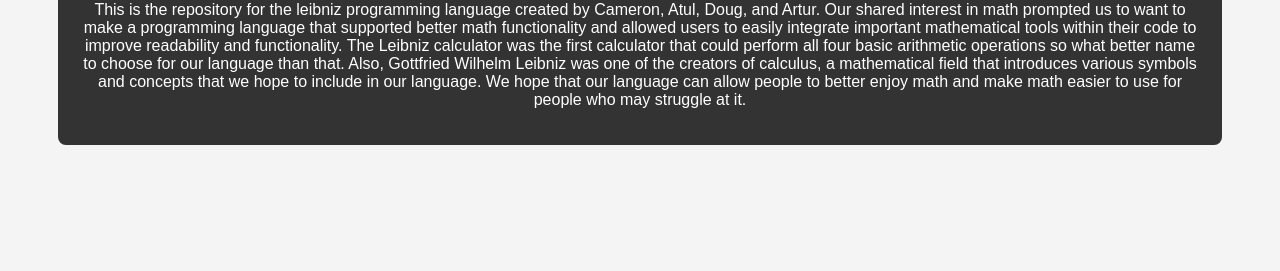
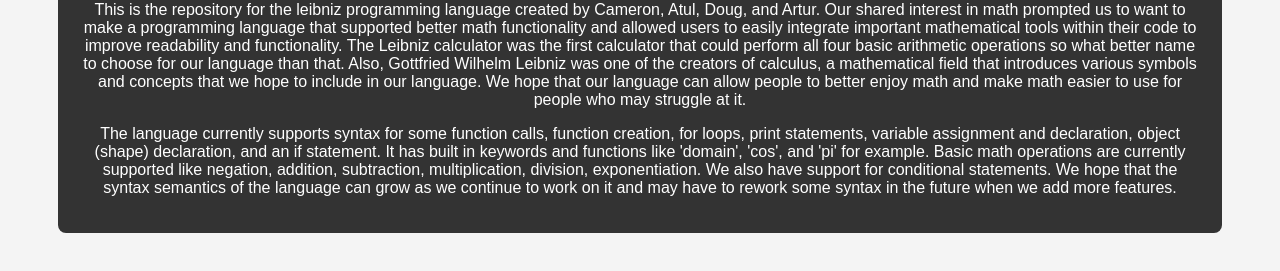
Before and after one commit to lilscolari/leibniz, a website: page docs/index.html in a window 1280 px wide. Shown: the part 157-428 px from the top of the page. Drawn offline with Linux system fonts and the light colour scheme.

Commit message:
Update index.html

```diff
--- a/docs/index.html
+++ b/docs/index.html
@@ -3,7 +3,7 @@
 <head>
     <meta charset="UTF-8">
     <meta name="viewport" content="width=device-width, initial-scale=1.0">
-    <title>leibniz</title>
+    <title>leibniz language</title>
     <link rel="stylesheet" href="style.css">
 </head>
 <body>
@@ -12,6 +12,10 @@
         <p>
         This is the repository for the leibniz programming language created by Cameron, Atul, Doug, and Artur. Our shared interest in math prompted us to want to make a programming language that supported better math functionality and allowed users to easily integrate important mathematical tools within their code to improve readability and functionality. The Leibniz calculator was the first calculator that could perform all four basic arithmetic operations so what better name to choose for our language than that. Also, Gottfried Wilhelm Leibniz was one of the creators of calculus, a mathematical field that introduces various symbols and concepts that we hope to include in our language. We hope that our language can allow people to better enjoy math and make math easier to use for people who may struggle at it.
         </p>
+
+        <p>
+        The language currently supports syntax for some function calls, function creation, for loops, print statements, variable assignment and declaration, object (shape) declaration, and an if statement. It has built in keywords and functions like 'domain', 'cos', and 'pi' for example. Basic math operations are currently supported like negation, addition, subtraction, multiplication, division, exponentiation. We also have support for conditional statements. We hope that the syntax semantics of the language can grow as we continue to work on it and may have to rework some syntax in the future when we add more features.
+        </p>
     </header>
 </body>
 </html>
```
